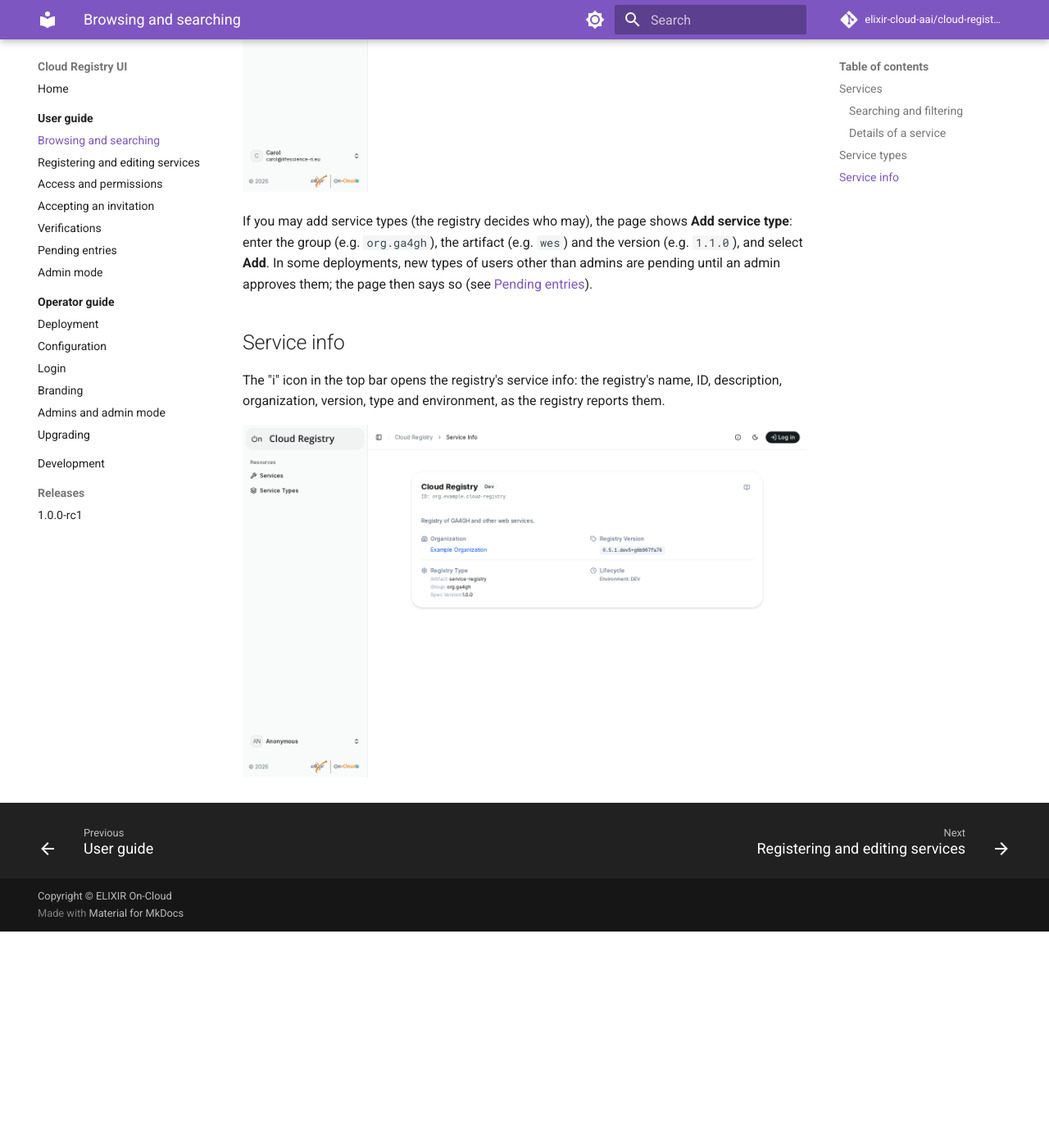
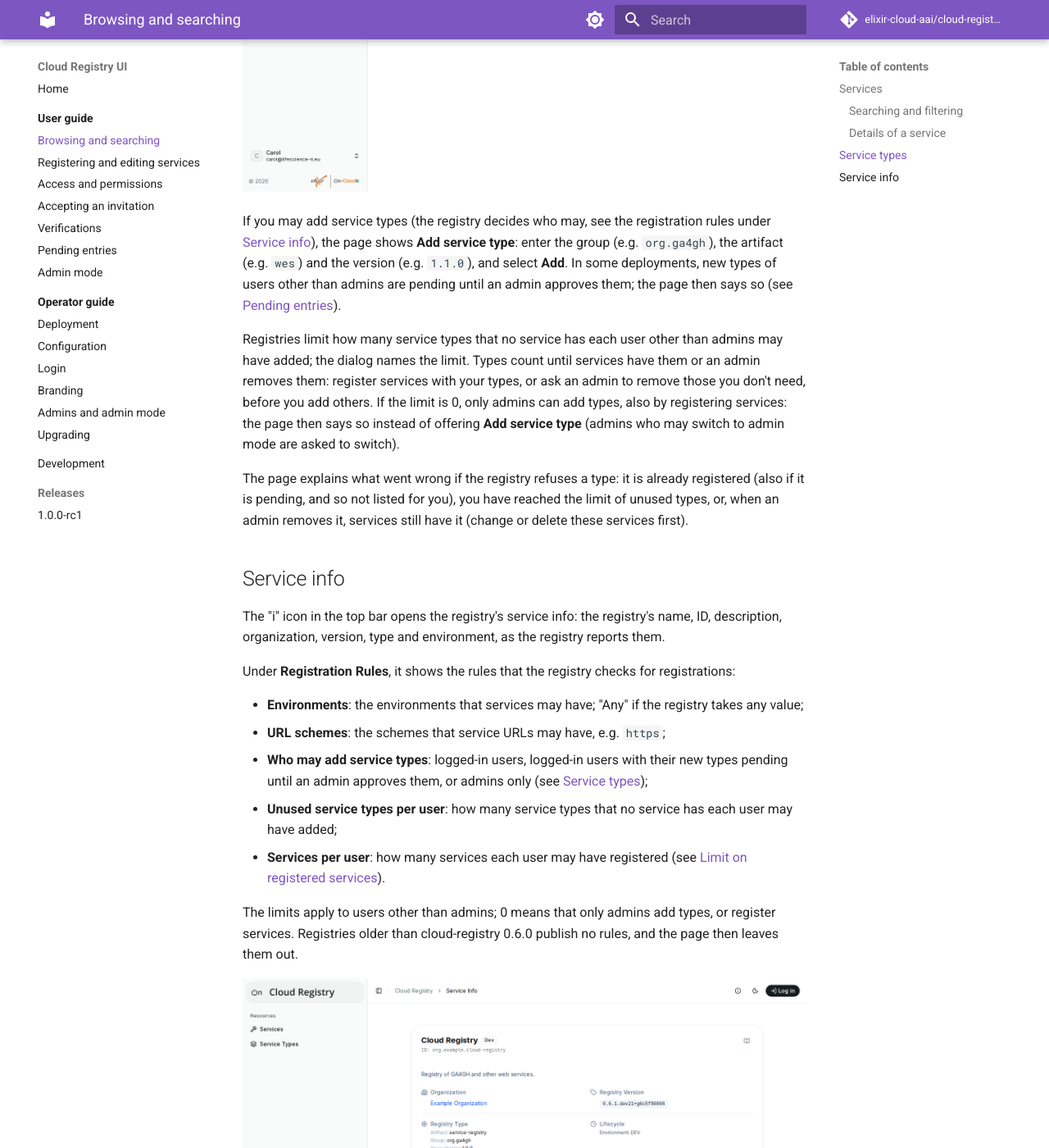
Before and after one commit to elixir-cloud-aai/cloud-registry-ui, an MkDocs documentation site: the page built from docs/user-guide/browsing.md, in a window 1280 px wide and 1400 px high, scrolled down 3439 px. Shown: the whole window at 82% size. Built offline with MkDocs 1.6.1 and Material for MkDocs 9.7.7, drawn with Linux system fonts in a browser that asks for light colours; comment, search, counter and statistics services are not loaded; before the commit the page ends 4575 px from its top, so only the background shows below that.

Commit message:
docs: describe registration rules and type limits
Refs #131

Co-Authored-By: Claude Opus 5.5 <noreply@anthropic.com>
Claude-Session: https://claude.ai/code/session_011FSoqMUX3EU35poH13xMgG

```diff
--- a/docs/user-guide/browsing.md
+++ b/docs/user-guide/browsing.md
@@ -61,12 +61,26 @@ e.g. `org.ga4gh · tes · 1.1.0`. Services are registered with one of them.
 
 ![The service types, with a pending one](../images/service-types.png)
 
-If you may add service types (the registry decides who may), the page shows
+If you may add service types (the registry decides who may, see the
+registration rules under [Service info](#service-info)), the page shows
 **Add service type**: enter the group (e.g. `org.ga4gh`), the artifact
 (e.g. `wes`) and the version (e.g. `1.1.0`), and select **Add**. In some
 deployments, new types of users other than admins are pending until an
 admin approves them; the page then says so (see [Pending
 entries](pending.md)).
+
+Registries limit how many service types that no service has each user
+other than admins may have added; the dialog names the limit. Types count
+until services have them or an admin removes them: register services with
+your types, or ask an admin to remove those you don't need, before you add
+others. If the limit is 0, only admins can add types, also by registering
+services: the page then says so instead of offering **Add service type**
+(admins who may switch to admin mode are asked to switch).
+
+The page explains what went wrong if the registry refuses a type: it is
+already registered (also if it is pending, and so not listed for you), you
+have reached the limit of unused types, or, when an admin removes it,
+services still have it (change or delete these services first).
 
 ## Service info
 
@@ -74,4 +88,23 @@ The "i" icon in the top bar opens the registry's service info: the
 registry's name, ID, description, organization, version, type and
 environment, as the registry reports them.
 
+Under **Registration Rules**, it shows the rules that the registry checks
+for registrations:
+
+- **Environments**: the environments that services may have; "Any" if the
+  registry takes any value;
+- **URL schemes**: the schemes that service URLs may have, e.g. `https`;
+- **Who may add service types**: logged-in users, logged-in users with
+  their new types pending until an admin approves them, or admins only
+  (see [Service types](#service-types));
+- **Unused service types per user**: how many service types that no
+  service has each user may have added;
+- **Services per user**: how many services each user may have registered
+  (see [Limit on registered
+  services](registering.md#limit-on-registered-services)).
+
+The limits apply to users other than admins; 0 means that only admins add
+types, or register services. Registries older than cloud-registry 0.6.0
+publish no rules, and the page then leaves them out.
+
 ![The service info of the registry](../images/service-info.png)
```
Also changed, not shown: docs/operator-guide/configuration.md (+1 -1 lines), docs/releases/1.0.0-rc1.md (+3 -0 lines), docs/user-guide/pending.md (+4 -2 lines), docs/images/service-info.png.
